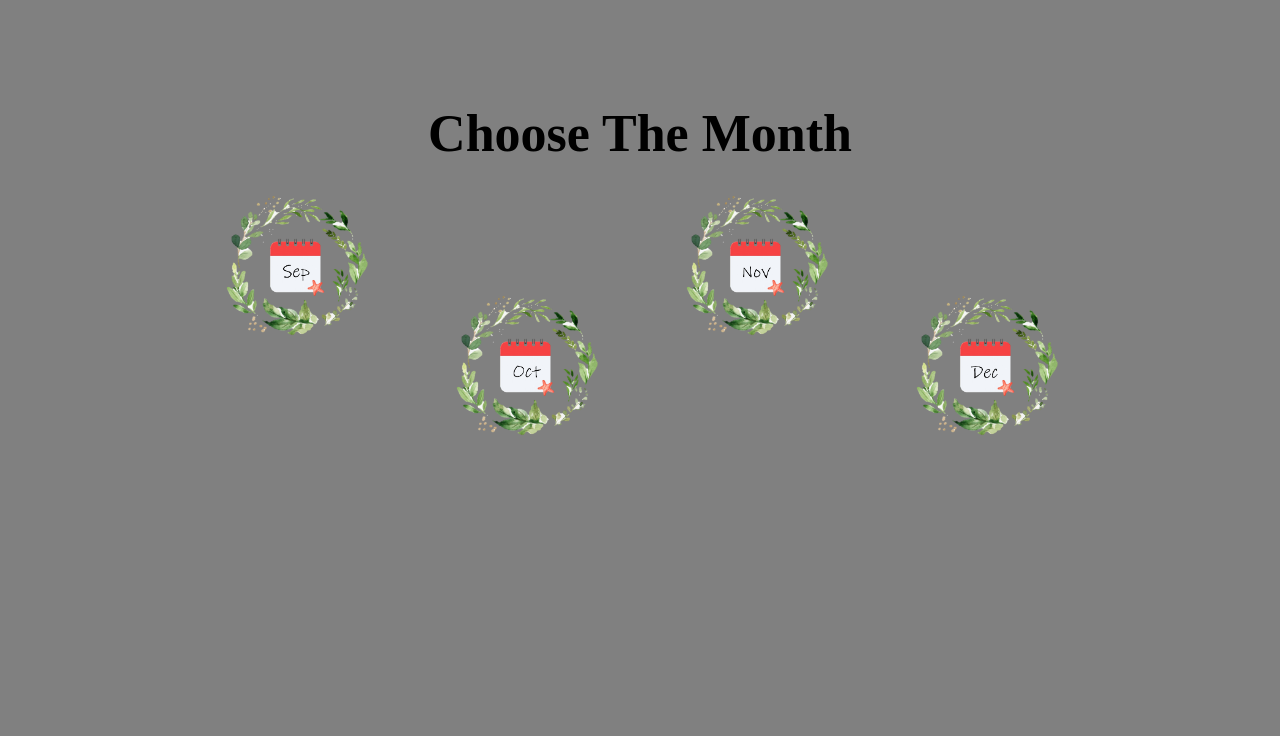
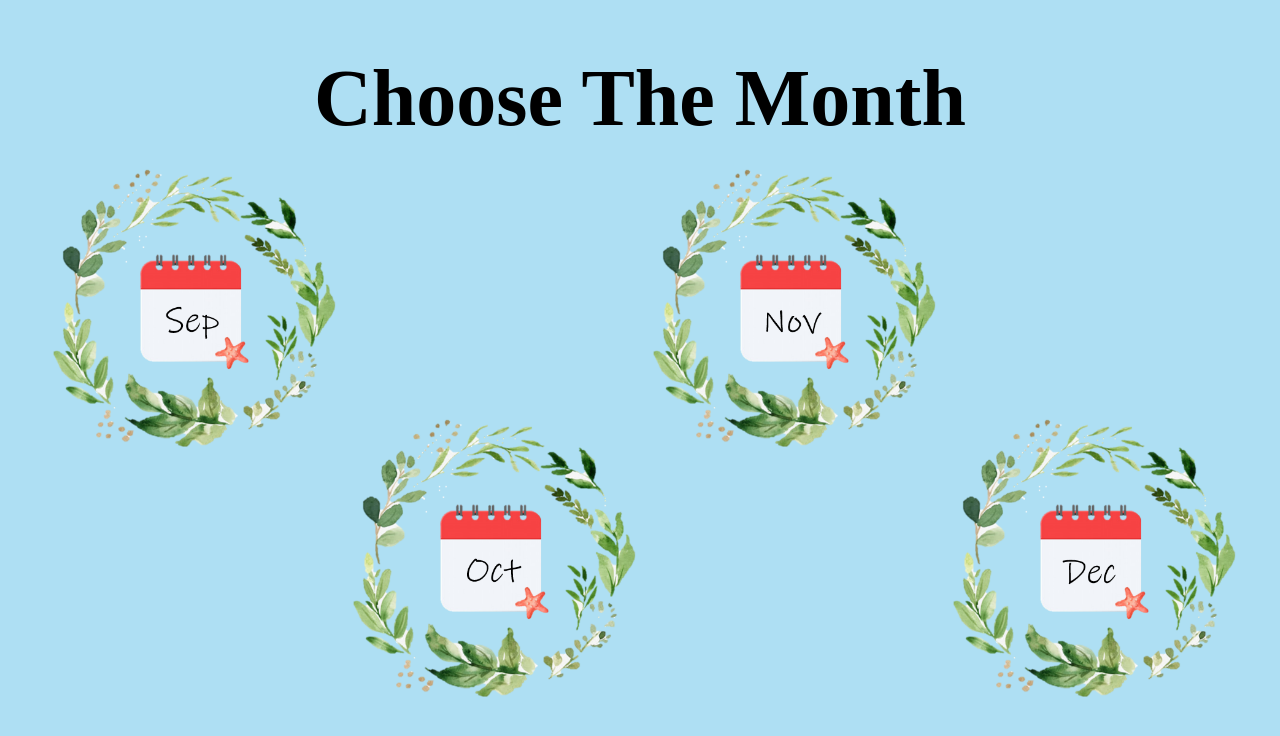
Before and after one commit to guyleaf/My-Journal_webproject, a plain HTML site: page calendar.html in a window 1280 px wide. Drawn offline with Linux system fonts and the light colour scheme.

Commit message:
no message

```diff
--- a/css/calendar.css
+++ b/css/calendar.css
@@ -9,13 +9,13 @@ body {
 	margin: 0;
     padding: 0;
     height: 100%;
-    background-color: gray;
+    background-color: rgb(174, 223, 243);
 
 }
 h1{
     margin: 0px;
     padding: 0px;
-    font-size: 52px;
+    font-size: 80px;
     font-family: Ink Free;
     text-align: center;
 }
@@ -23,7 +23,10 @@ h1{
     align-items: center;
     max-width: 75%;
     height: 570px;
-    margin: 90px auto 0 auto;
+    margin: 30px auto 0 auto;
+}
+figure{
+    margin: 0 0;
 }
 
 .container {
@@ -33,11 +36,12 @@ h1{
     justify-content: center;
 }
 .container img{
-    width: 150px;
+    width: 300px;
 }
 .Oct_pic , .Dec_pic{
-    margin-top: 100px;
+    margin-top: 250px;
 }
+
 .container figure:hover img{
     filter: drop-shadow(0 0 0.75rem white);
 }
--- a/css/style.css
+++ b/css/style.css
@@ -172,6 +172,7 @@ p{
   border-radius: 50%;
 }
 .image6{
+  margin-left: 30px;
   width: 200px;
   z-index: 3;
   transform: rotate(8deg);
```
Also changed, not shown: Des.html (+1 -1 lines), Nov.html (+1 -1 lines), index.html (+1 -1 lines).
